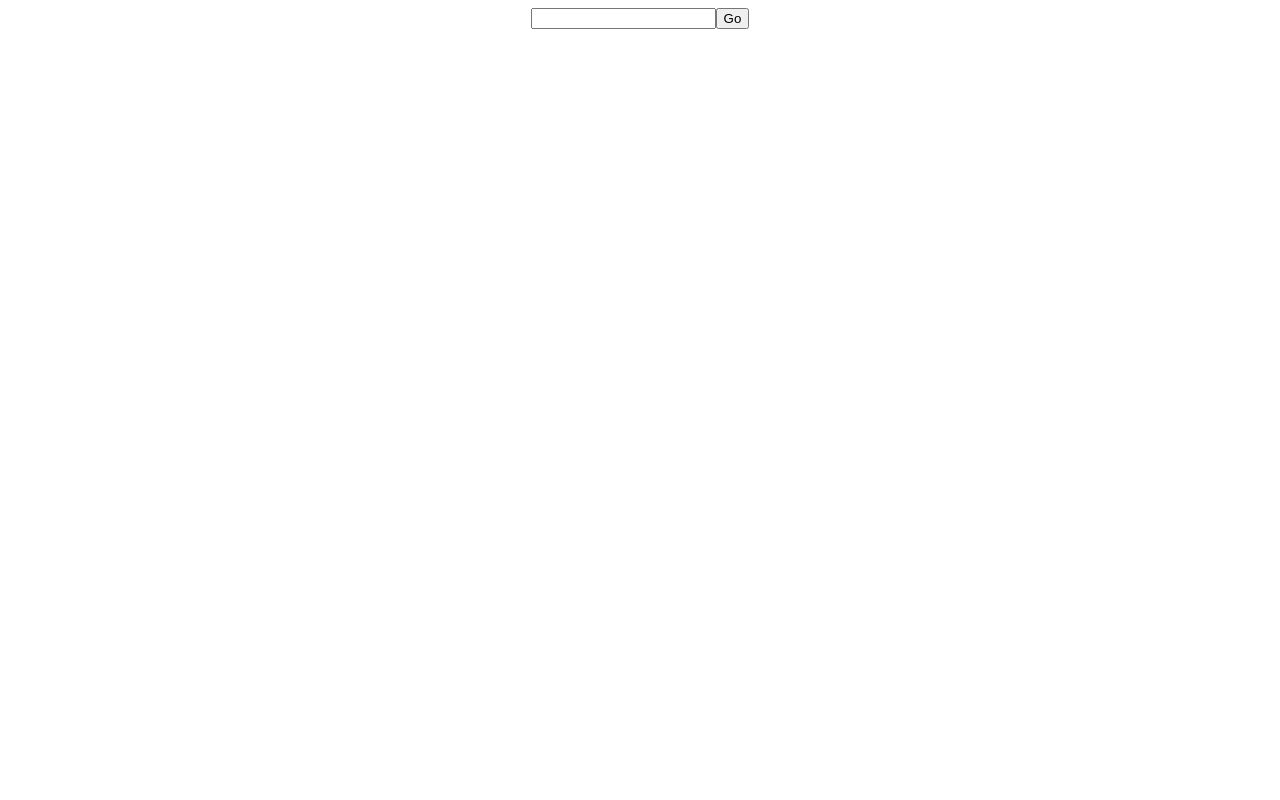
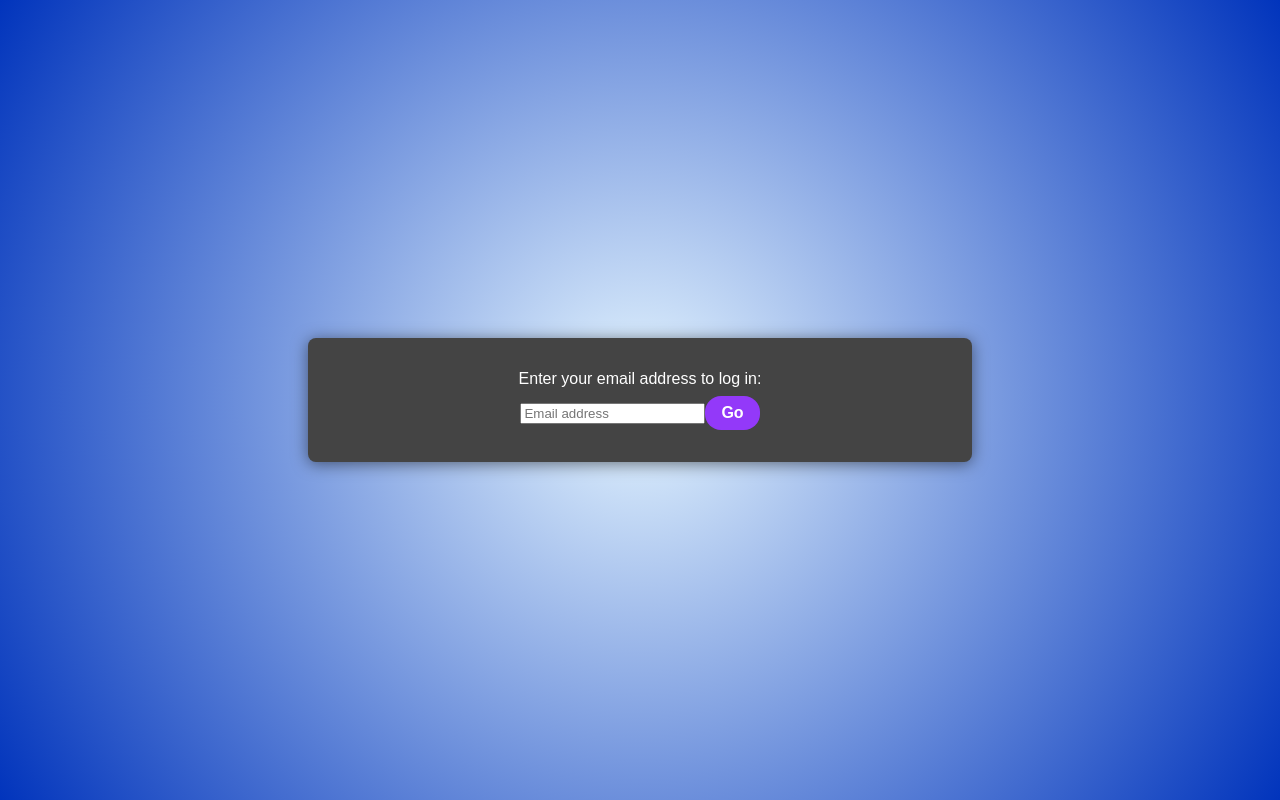
Before and after one commit to rossvz/habits-ui, a React (Create React App) app: page / in a window 1280 px wide. Built offline with nearby package versions, Linux system fonts and the light colour scheme.

Commit message:
ui init commit

```diff
--- a/sandbox.config.json
+++ /dev/null
@@ -1,5 +0,0 @@
-{
-  "infiniteLoopProtection": true,
-  "hardReloadOnChange": false,
-  "view": "browser"
-}
--- /dev/null
+++ b/src/App.css
@@ -0,0 +1,23 @@
+.container {
+    display: flex;
+    align-items: center;
+    justify-content: center;
+    min-height: 100vh;
+}
+
+.app {
+    text-align: center;
+    padding: 32px;
+    border-radius: 8px;
+    box-shadow: 0 2px 16px 0 rgba(0, 0, 0, 0.5);
+    background-color: #444444;
+    min-width: 600px;
+}
+
+.separator {
+    margin: 16px 0;
+    height: 4px;
+    border-radius: 2px;
+    width: 100%;
+    background-color: #f353d0;
+}
--- /dev/null
+++ b/src/App.tsx
@@ -0,0 +1,114 @@
+import React, { useEffect, useState } from 'react'
+import axios from 'axios'
+import './App.css'
+
+const API = 'http://localhost:8383'
+
+const useEntries = id => {
+  const [entries, setEntries] = useState([])
+  // @ts-ignore
+  useEffect(
+    ()=> {
+      if(id) {
+        axios.get(`${API}/entries/today?userId=${id}`).then(({data})=> {
+          setEntries(data)
+        })
+      }
+    },[id])
+  return entries
+}
+
+
+export function App () {
+  const [user, setUser] = useState(null)
+  const [email, setEmail] = useState('')
+  const [habits, setHabits] = useState([])
+  const [newHabit, setNewHabit] = useState('')
+  const [newHabitCategory, setNewHabitCategory] = useState('')
+  const entries = useEntries(user && user.id)
+
+
+  useEffect( () => {
+    if (!user) {
+      const id = localStorage.getItem('userId')
+      if (id){
+         axios.get(`${API}/users/${id}`).then(({data}) => {
+           setUser(data)
+           setHabits(data.habits)
+         })
+
+      }
+    }
+    return
+  },[user])
+
+  const fetchOrCreateUser = async (e: any) => {
+    e.preventDefault()
+    const { data } = await axios.get(`${API}/users?email=${email}`)
+    if (data && data[0]) {
+      setUser(data[0])
+      setHabits(data[0].habits)
+      localStorage.setItem('userId',data[0].id)
+    }
+  }
+
+  const handleNewHabit = async (e) => {
+    e.preventDefault()
+    const habit = {
+      name: newHabit,
+      category: newHabitCategory,
+      weight: 1,
+      user: user.id
+    }
+    await axios.post(`${API}/habits`, habit )
+    setHabits([...habits, habit ])
+    setNewHabit('')
+    setNewHabitCategory('')
+  }
+
+  const removeHabit = async (id) => {
+    await axios.delete(`${API}/habits/${id}`)
+    setHabits(habits.filter(h => h.id !== id))
+  }
+
+  const completeHabit = async(id)=> {
+    await axios.post(`${API}/entries`,{
+      habit: id
+    })
+  }
+
+  return (
+    <div className="container">
+      <div className='app'>
+        {!user && (
+          <form onSubmit={fetchOrCreateUser}>
+            <p>Enter your email address to log in:</p>
+            <input
+              placeholder={'Email address'}
+              type="text"
+              value={email}
+              onChange={e => setEmail(e.target.value)}
+            />
+            <button type={'submit'}>Go</button>
+          </form>
+        )}
+        {user && <div>
+          Welcome {user.name}
+          <h1>Habits:</h1>
+          {habits.map(habit => <div key={habit.id}>
+            <button onClick={()=> removeHabit(habit.id)}>X</button>
+            <span>{habit.name}</span>
+            <button onClick={()=> completeHabit(habit.id) }>DONE</button>
+          </div>)}
+          <h2>{entries.length} point(s) earned today</h2>
+          <form onSubmit={handleNewHabit}>
+            <input type="text" value={newHabit} onChange={(e)=> setNewHabit(e.target.value)} placeholder={'New Habit'} />
+            <input type="text" value={newHabitCategory} onChange={(e)=> setNewHabitCategory(e.target.value)} placeholder={'Category'} />
+            <button type='submit'>+</button>
+          </form>
+        </div>}
+      </div>
+
+    </div>
+  )
+}
--- a/src/index.tsx
+++ b/src/index.tsx
@@ -1,37 +1,8 @@
-import React, { useState } from 'react'
+import React from 'react'
 import { render } from 'react-dom'
-import axios from 'axios'
 import './styles.css'
+import { App } from './App'
 
-const API = 'http://localhost:6000'
-
-function App() {
-  const [count, setCount] = useState(0)
-  const [user, setUser] = useState(null)
-  const [email, setEmail] = useState('')
-
-  const fetchOrCreateUser = async e => {
-    e.preventDefault()
-    const { data } = await axios.get(`${API}/users?email=${email}`)
-    if (data && data[0]) setUser(data[0])
-  }
-
-  return (
-    <div className="App">
-      {!user && (
-        <form onSubmit={fetchOrCreateUser}>
-          <input
-            type="text"
-            value={email}
-            onChange={e => setEmail(e.target.value)}
-          />
-          <button type={'submit'}>Go</button>
-        </form>
-      )}
-      {user && <div>Welcome {user.name}</div>}
-    </div>
-  )
-}
 
 const rootElement = document.getElementById('root')
 render(<App />, rootElement)
--- /dev/null
+++ b/src/react-app-env.d.ts
@@ -0,0 +1 @@
+/// <reference types="react-scripts" />
--- a/src/styles.css
+++ b/src/styles.css
@@ -1,4 +1,41 @@
-.App {
-  font-family: sans-serif;
-  text-align: center;
+body {
+  margin: 0;
+  padding: 0;
+  font-family: "Poppins", sans-serif;
+  font-weight: 500;
+  background-image: radial-gradient(circle at 50% 50%, #e1f4ffde, #0134bc);
+  min-height: 100vh;
+  font-size: 16px;
+  color: #fff;
 }
+
+#root {
+  min-height: 100vh;
+}
+
+p {
+  margin: 0 0 8px;
+}
+
+button {
+  border-radius: 16px;
+  background-color: #9339f9;
+  padding: 8px 16px;
+  border: 0;
+  color: #fff;
+  font-size: 16px;
+  transition: background-color 200ms ease;
+  outline: none;
+  cursor: pointer;
+  font-weight: 700;
+}
+
+button + button {
+  margin-left: 8px;
+}
+
+button:hover,
+button:focus,
+button.active {
+  background-color: #f353d0;
+}
```
Also changed, not shown: package.json (+7 -2 lines), tsconfig.json (added, +45 -0 lines), 4 other files (tests, documents, lock files or other folders).
